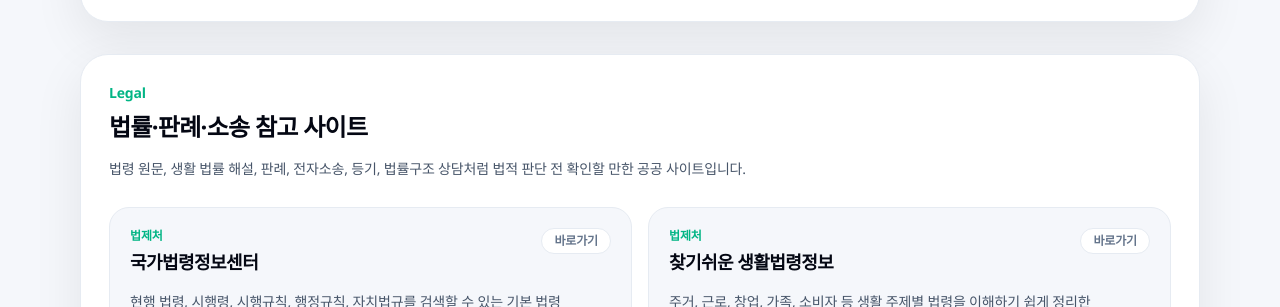
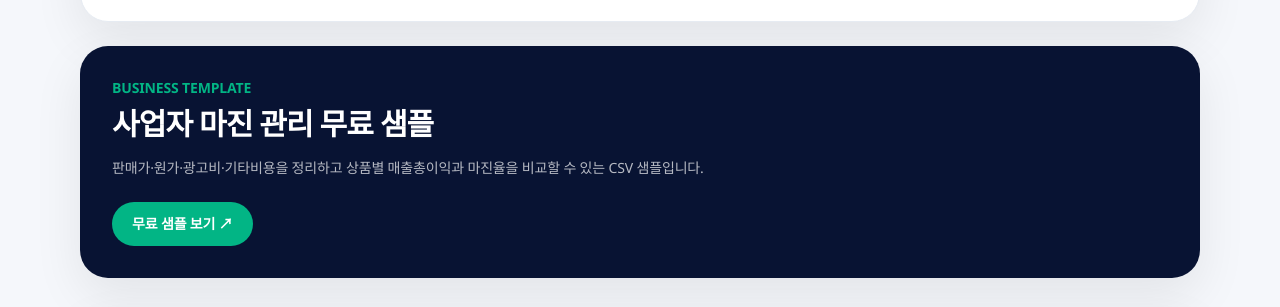
Before and after one commit to danniel-choi/abacusbox, a Next.js app: page /resources in a window 1280 px wide. Shown: the part 493-800 px from the top of the page. Built offline with nearby package versions, Linux system fonts and the light colour scheme; no server answers.

Commit message:
feat: connect template from resources hub

```diff
--- a/app/resources/page.tsx
+++ b/app/resources/page.tsx
@@ -1,4 +1,5 @@
 import type { Metadata } from "next";
+import Link from "next/link";
 import { LocalizedResourcesHeader, LocalizedResourcesNotice, LocalizedSummaryTile } from "@/components/LocalizedDirectoryIntro";
 
 export const metadata: Metadata = {
@@ -189,6 +190,13 @@ export default function ResourcesPage() {
         </div>
       </section>
 
+      <section className="mt-6 rounded-[28px] bg-navy p-6 text-white shadow-panel sm:p-8">
+        <p className="text-sm font-extrabold text-brand">BUSINESS TEMPLATE</p>
+        <h2 className="mt-2 text-2xl font-extrabold sm:text-3xl">사업자 마진 관리 무료 샘플</h2>
+        <p className="mt-3 max-w-3xl text-sm font-medium leading-7 text-white/70">판매가·원가·광고비·기타비용을 정리하고 상품별 매출총이익과 마진율을 비교할 수 있는 CSV 샘플입니다.</p>
+        <Link href="/resources/business-template" className="mt-5 inline-flex rounded-full bg-brand px-5 py-3 text-sm font-extrabold text-white transition hover:bg-white hover:text-navy">무료 샘플 보기 ↗</Link>
+      </section>
+
       <div className="mt-8 grid gap-8">
         {resourceSections.map((section) => (
           <section key={section.title} className="rounded-[28px] border border-line bg-white p-6 shadow-panel sm:p-7">
```
Also changed, not shown: 1 other file (tests, documents, lock files or other folders).
